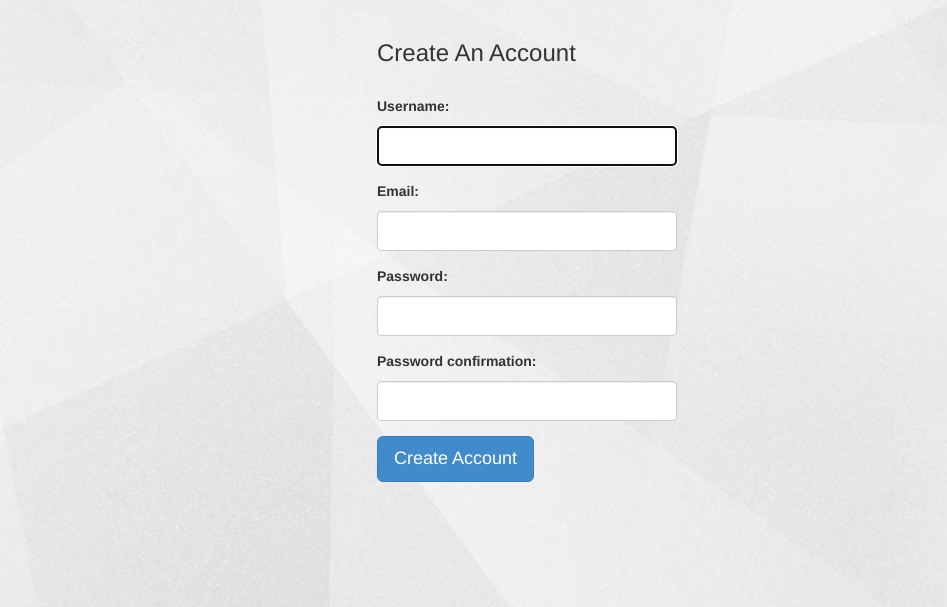
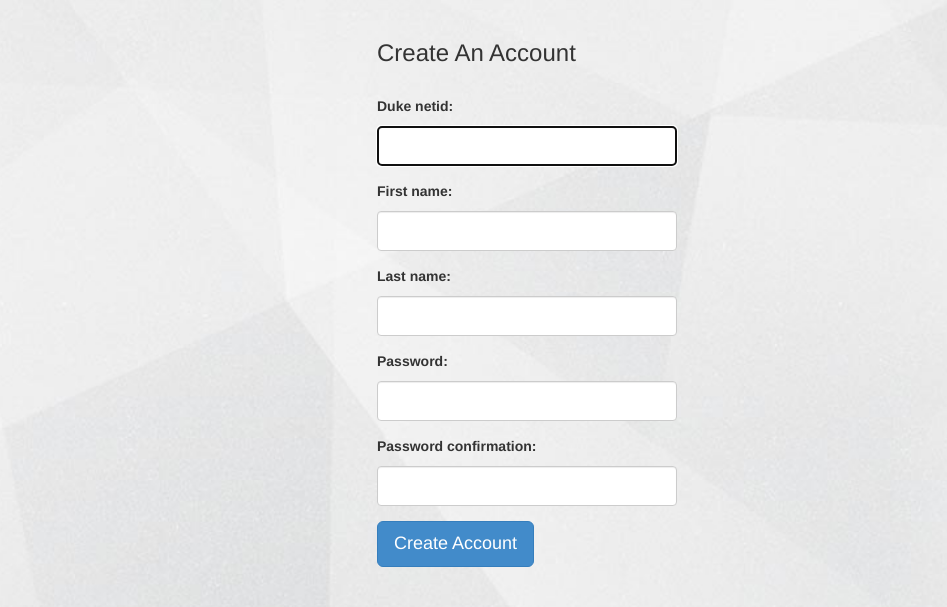
Before and after one commit to akyker20/KogoStudents, a Django app: page /students/create_account in a window 1280 px wide. Shown: the part 52-659 px from the top of the page, without its empty margins (113-1060 px from the left). Run offline with Django 3.2, Linux system fonts and the light colour scheme; some libraries are stand-ins or nearby versions.

Commit message:
login by netid as username

```diff
--- a/kogo/forms.py
+++ b/kogo/forms.py
@@ -4,16 +4,25 @@ from django import forms
 from django.contrib.auth import authenticate
 
 class NewStudentForm(UserCreationForm):
-    email = forms.EmailField(required=True)
+
+    #Make this a regex field eventually
+    username = forms.CharField(label="Duke netid", max_length=8)
 
     class Meta:
         model = User
-        fields = ( "username", "email" )
+        fields = ( "username", "first_name", "last_name" )
+
+    def save(self, commit=True):
+        user = super(NewStudentForm, self).save(commit=False)
+        user.email = "{}@duke.edu".format(self.cleaned_data["username"])
+        if commit:
+            user.save()
+        return user
 
 
 
 class AuthenticateForm(AuthenticationForm):
-    username = forms.CharField(widget=forms.widgets.TextInput(attrs={'placeholder': 'Username'}))
+    username = forms.CharField(widget=forms.widgets.TextInput(attrs={'placeholder': 'Duke netid'}))
     password = forms.CharField(widget=forms.widgets.PasswordInput(attrs={'placeholder': 'Password'}))
 
     def is_valid(self):
--- a/kogo/static/css/style.css
+++ b/kogo/static/css/style.css
@@ -28,7 +28,8 @@ nav.navbar.navbar-inverse {
 }
 
 div.ride-names-holder {
-	padding: 40px;
+	padding-top: 30px;
+	padding-bottom: 30px;
 }
 
 
```
Also changed, not shown: db.sqlite3, 2 other files.
